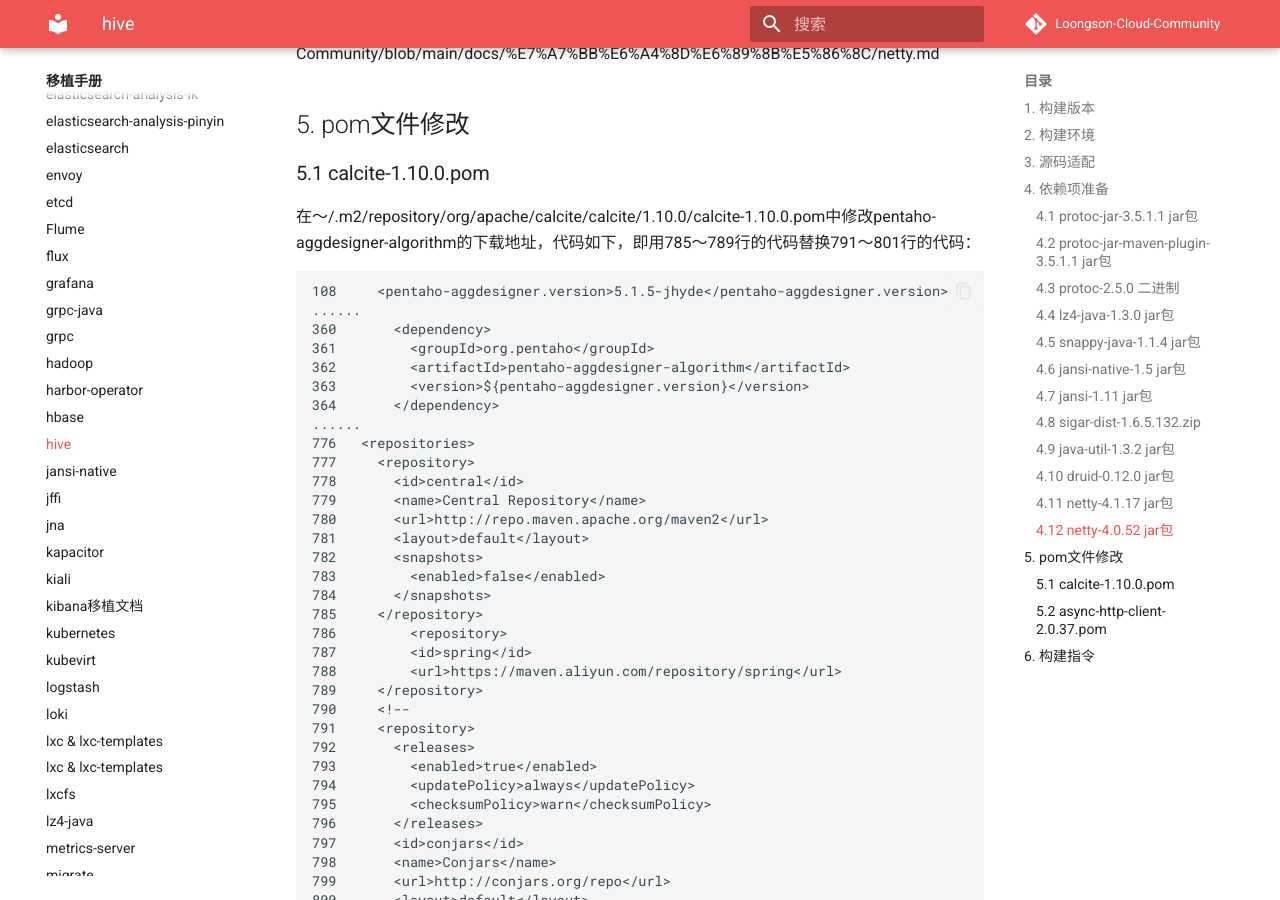
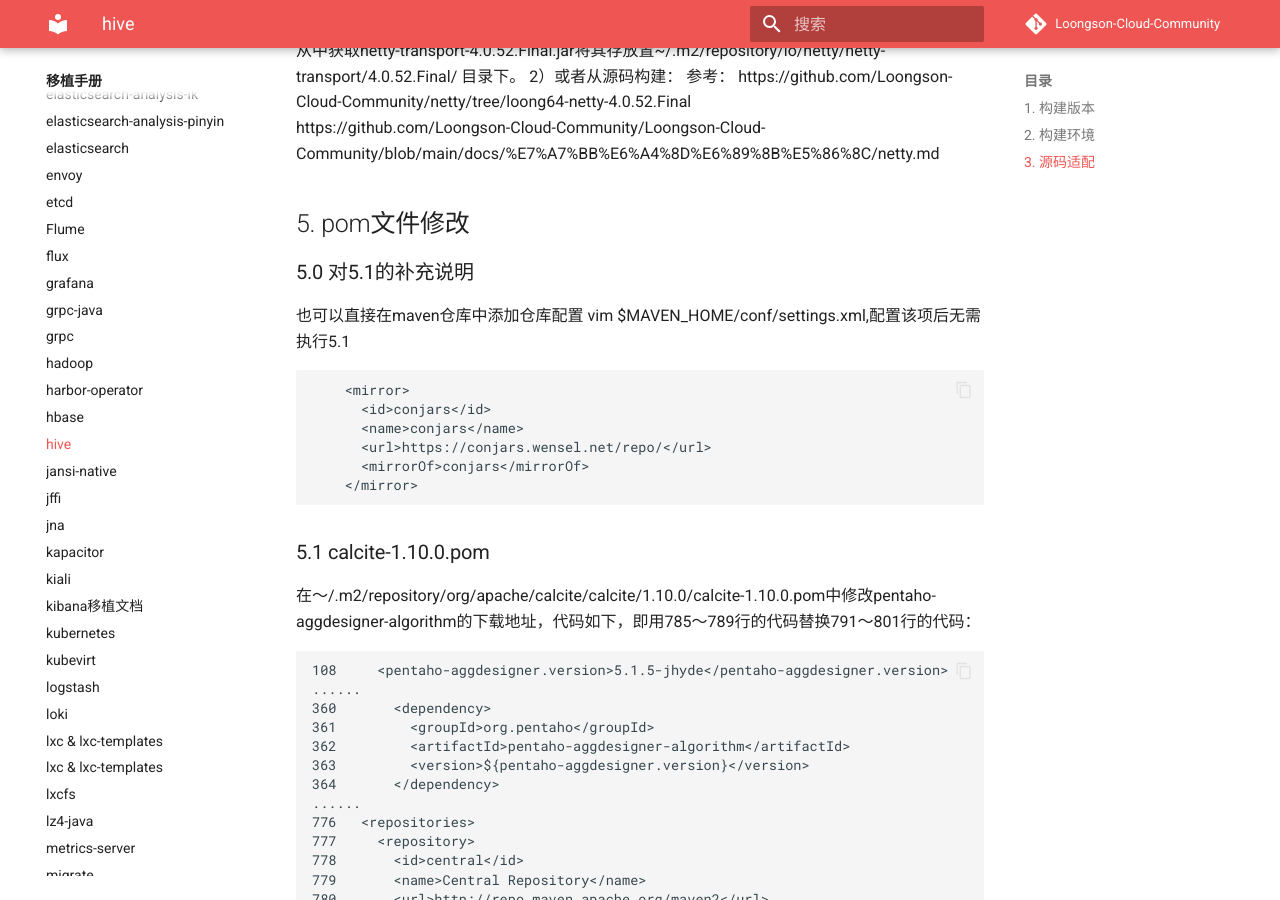
Before and after one commit to Loongson-Cloud-Community/Loongson-Cloud-Community, an MkDocs documentation site: the page built from docs/移植手册/hive.md, in a window 1280 px wide and 900 px high, scrolled down 3370 px. Built offline with MkDocs 1.6.1 and Material for MkDocs 9.7.7, drawn with Linux system fonts in a browser that asks for light colours; comment, search, counter and statistics services are not loaded; some of the changed text lies outside the part shown.

Commit message:
update hive.md
Signed-off-by: yzewei <yangzewei@loongson.cn>

````diff
--- a/docs/移植手册/hive.md
+++ b/docs/移植手册/hive.md
@@ -16,6 +16,7 @@
 ## 3. 源码适配
 该项目本身架构无关，无需适配
 
+# 步骤4当前已经无需执行，使用龙芯官方maven仓库即可，使用[教程](http://docs.loongnix.cn/maven/user_guide.html)
 ## 4. 依赖项准备
 hive在构建时，会依赖一些架构相关的jar包，需要提前构建loongarch64架构的jar包，具体如下：
 
@@ -98,6 +99,16 @@
 https://github.com/Loongson-Cloud-Community/Loongson-Cloud-Community/blob/main/docs/%E7%A7%BB%E6%A4%8D%E6%89%8B%E5%86%8C/netty.md
 
 ## 5. pom文件修改
+### 5.0 对5.1的补充说明
+也可以直接在maven仓库中添加仓库配置 vim $MAVEN_HOME/conf/settings.xml,配置该项后无需执行5.1
+```
+    <mirror>
+      <id>conjars</id>
+      <name>conjars</name>
+      <url>https://conjars.wensel.net/repo/</url>
+      <mirrorOf>conjars</mirrorOf>
+    </mirror>
+```
 ### 5.1 calcite-1.10.0.pom
 在～/.m2/repository/org/apache/calcite/calcite/1.10.0/calcite-1.10.0.pom中修改pentaho-aggdesigner-algorithm的下载地址，代码如下，即用785～789行的代码替换791～801行的代码：
 ```
````
